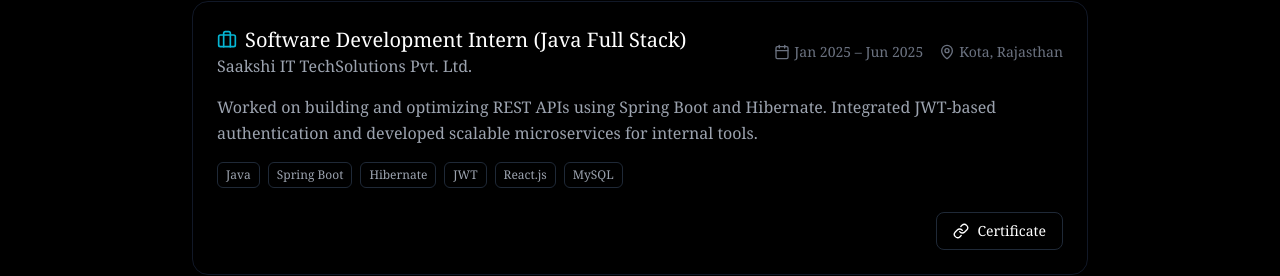
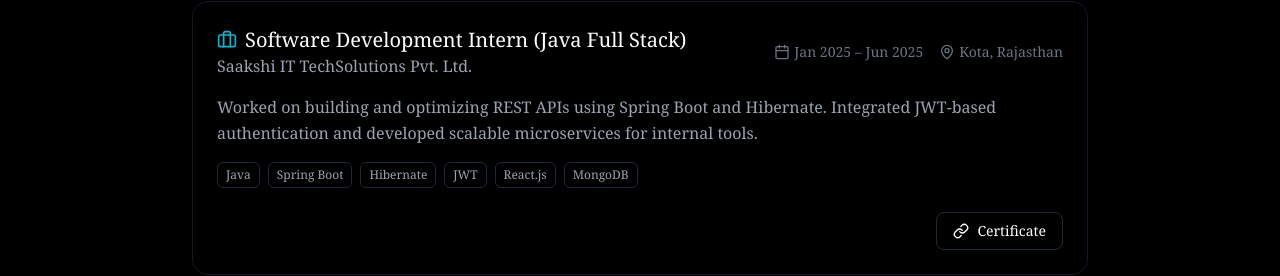
Before and after one commit to kshitijrat/Portfolio, a React (Vite) app in the folder my_portfolio/: page / in a window 1280 px wide. Shown: the part 1813-2089 px from the top of the page. Built offline with nearby package versions, Linux system fonts and the light colour scheme.

Commit message:
update Experience

```diff
--- a/my_portfolio/src/components/Experience.jsx
+++ b/my_portfolio/src/components/Experience.jsx
@@ -10,7 +10,7 @@
     location: "Kota, Rajasthan",
     description:
       "Worked on building and optimizing REST APIs using Spring Boot and Hibernate. Integrated JWT-based authentication and developed scalable microservices for internal tools.",
-    skills: ["Java", "Spring Boot", "Hibernate", "JWT","React.js", "MySQL"],
+    skills: ["Java", "Spring Boot", "Hibernate", "JWT","React.js", "MongoDB"],
     certificateLink: "https://drive.google.com/file/d/1hoKcNrRswi_IjJ1CgO97-cvEyD4c6qzy/view?usp=sharing",
   },
   // {
```
